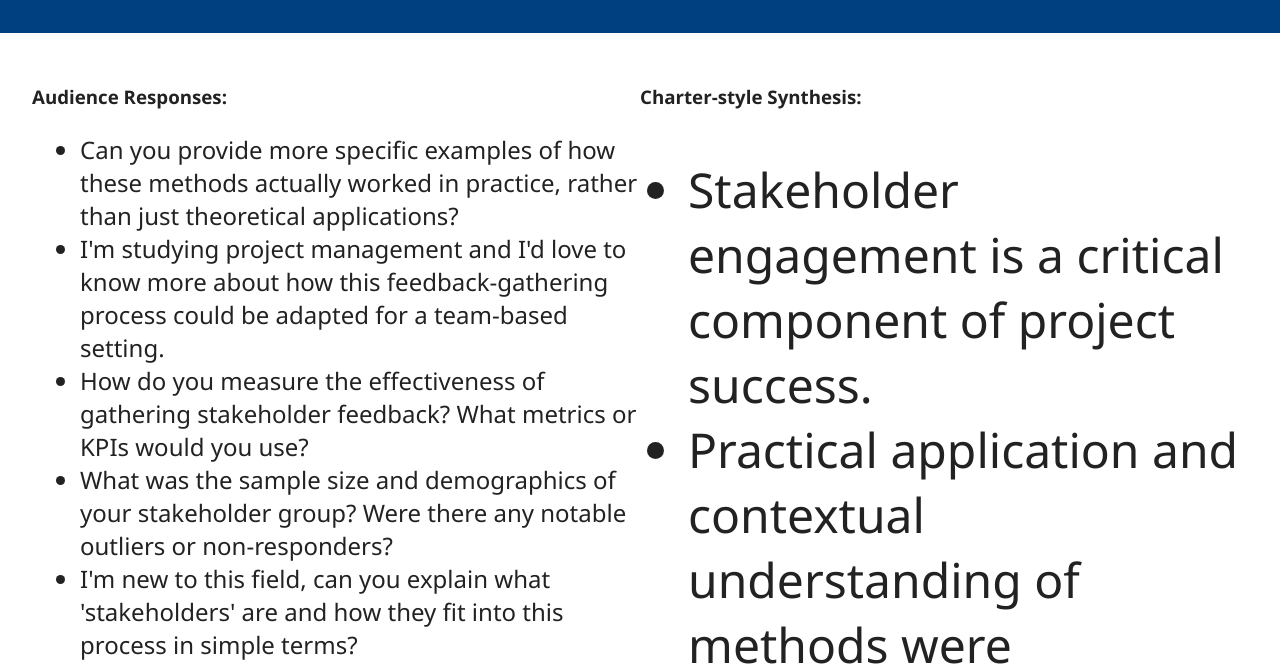
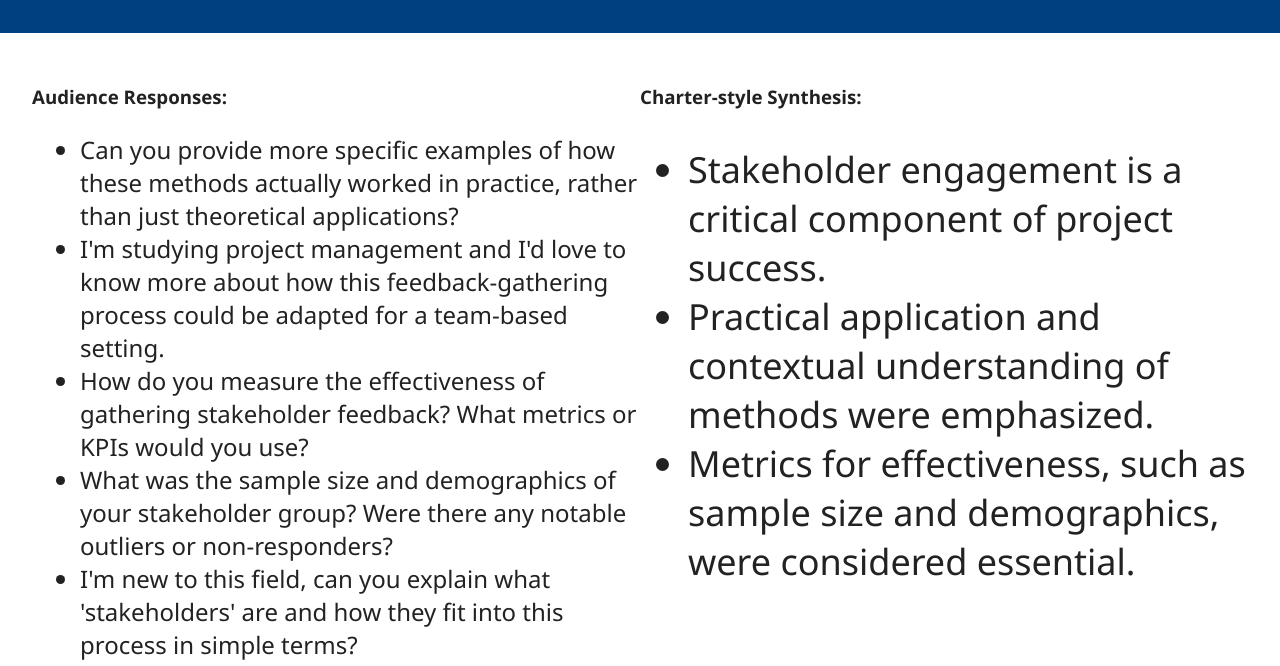
Before and after one commit to bger-dhoward/bger-dhoward.github.io, a plain HTML site: page COAA_chartersummary/pages/q1_summary.html in a window 1280 px wide. Shown: the part 108-774 px from the top of the page. Drawn offline with Linux system fonts and the light colour scheme.

Commit message:
update css

```diff
--- a/COAA_chartersummary/pages/styles.css
+++ b/COAA_chartersummary/pages/styles.css
@@ -47,7 +47,7 @@ body {
   }
 
   .right-column ul {
-    font-size: 3rem;
+    font-size: 2.25rem;
     /*line-height: 4.25rem; */
   }
 
```
